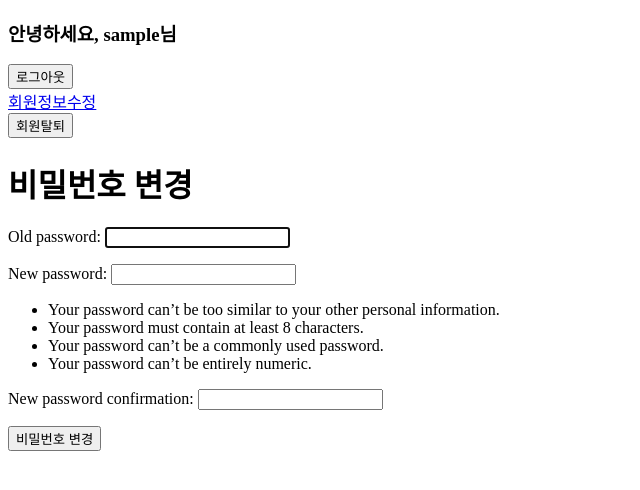
After one commit to tia4613/sparta_Django, a Django app: page /accounts/password/ in a window 1280 px wide. The commit adds this page. Shown: the top 490 px of the page, without its empty margins (0-640 px from the left). Run offline with Django 4.2, Linux system fonts and the light colour scheme; the visitor is signed in with stand-in values (Sample User, id 1).

Commit message:
회원정보 비밀번호 수정

```diff
--- /dev/null
+++ b/accounts/templates/accounts/change_password.html
@@ -0,0 +1,11 @@
+{% extends "base.html" %}
+
+{% block content %}
+<h1>비밀번호 변경</h1>
+
+<form action="{% url 'accounts:change_password' %}" method="POST">
+    {% csrf_token %}
+    {{ form.as_p }}
+    <button type="submit">비밀번호 변경</button>
+</form>
+{% endblock content %}
--- a/accounts/urls.py
+++ b/accounts/urls.py
@@ -8,4 +8,5 @@ urlpatterns = [
   path("signup/", views.signup, name="signup"),
   path("delete/", views.delete, name="delete"),
   path("update/", views.update, name="update"),
+  path("password/", views.change_password, name="change_password"),
 ]
--- a/accounts/views.py
+++ b/accounts/views.py
@@ -3,8 +3,10 @@ from django.contrib.auth.forms import AuthenticationForm
 from django.contrib.auth import login as auth_login
 from django.contrib.auth import logout as auth_logout
 from django.views.decorators.http import require_POST, require_http_methods
-from django.contrib.auth.forms import UserCreationForm
+from django.contrib.auth.forms import PasswordChangeForm, UserCreationForm
+from django.contrib.auth import update_session_auth_hash
 from .forms import CustomUserChangeForm
+from django.contrib.auth.decorators import login_required
 
 
 @require_http_methods(["GET", "POST"])
@@ -57,3 +59,10 @@ def update(request):
         form = CustomUserChangeForm(instance=request.user)
     context = {"form": form}
     return render(request, "accounts/update.html", context)
+
+@login_required
+@require_http_methods(["GET", "POST"])
+def change_password(request):
+    form = PasswordChangeForm(request.user)
+    context = {"form": form}
+    return render(request, "accounts/change_password.html", context)
--- a/templates/base.html
+++ b/templates/base.html
@@ -14,6 +14,9 @@
         {% csrf_token %}
         <input type="submit" value="로그아웃"></input>
       </form>
+
+      <a href="{% url 'accounts:update'%}">회원정보수정</a>
+
       <form action="{% url 'accounts:delete' %}" method="POST">
         {% csrf_token %}
         <input type="submit" value="회원탈퇴"></input>
```
Also changed, not shown: accounts/forms.py (+10 -1 lines).
